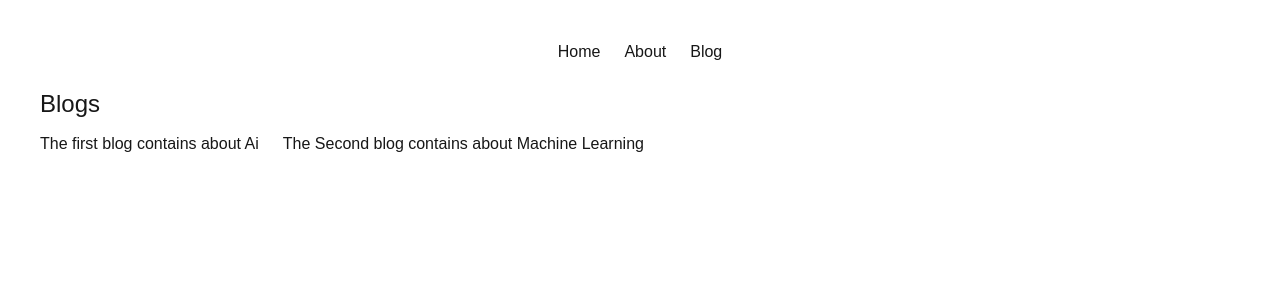
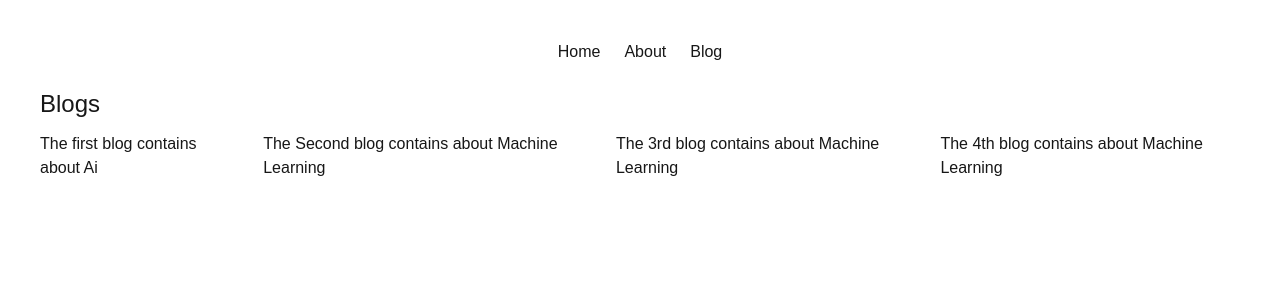
Before and after one commit to ashibullah/Explore-Next-Js, a Next.js app: page /blog in a window 1280 px wide. Shown: the top 300 px of the page. Built offline with nearby package versions, Linux system fonts and the light colour scheme.

Commit message:
Dynamic Route

```diff
--- a/app/blog/page.js
+++ b/app/blog/page.js
@@ -8,6 +8,14 @@ const blogs = [{
 },{
     id:2,
     tittle: 'The Second blog contains about Machine Learning',
+    description: 'Lorem ipsum dolor sit amet consectetur adipisicing elit. Corrupti, sint.',
+},{
+    id:3,
+    tittle: 'The 3rd blog contains about Machine Learning',
+    description: 'Lorem ipsum dolor sit amet consectetur adipisicing elit. Corrupti, sint.',
+},{
+    id:4,
+    tittle: 'The 4th blog contains about Machine Learning',
     description: 'Lorem ipsum dolor sit amet consectetur adipisicing elit. Corrupti, sint.',
 }]
 const Blog = () => {
```
